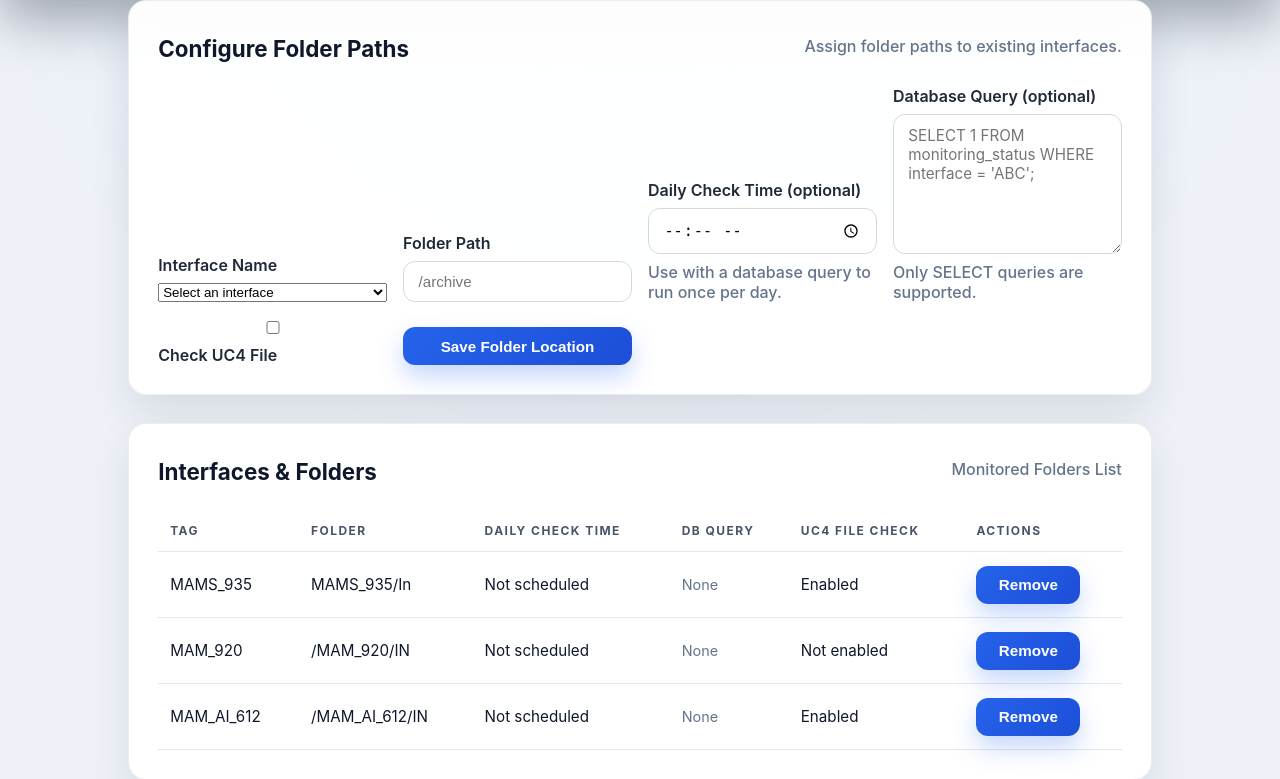
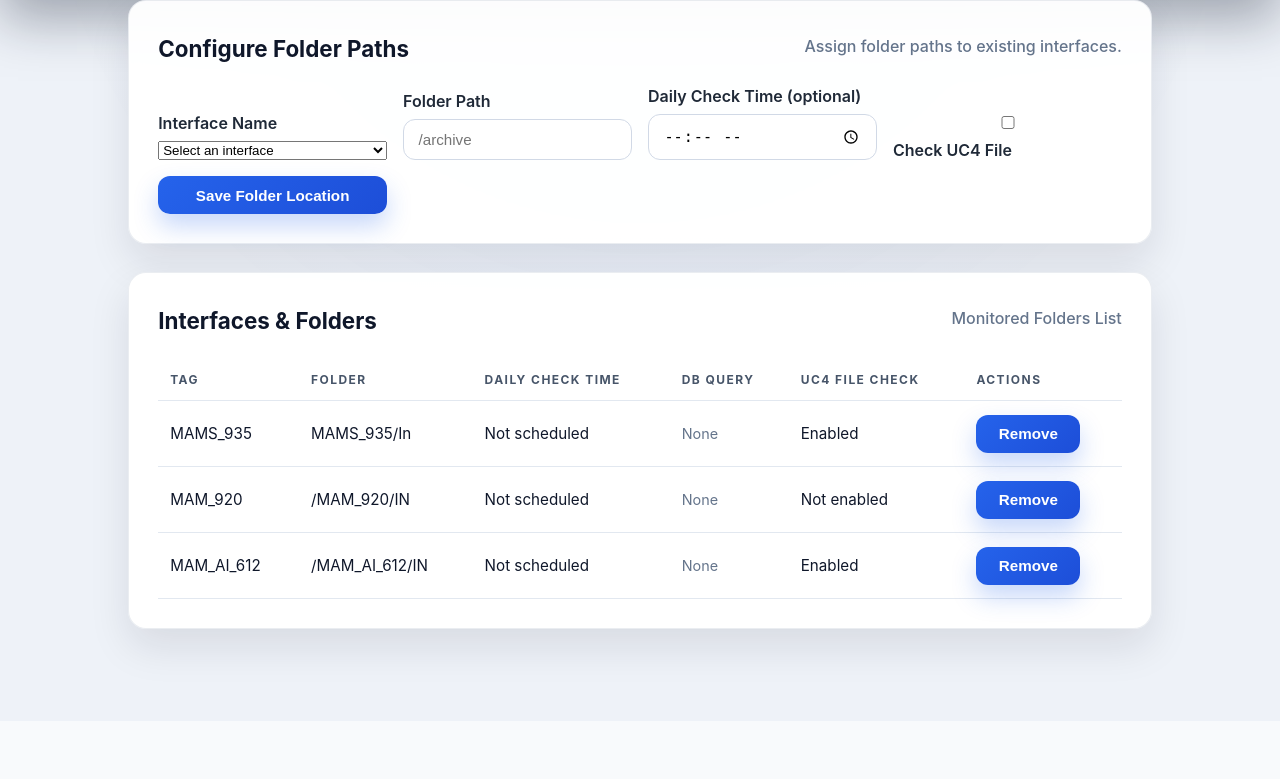
Before and after one commit to kpankaj/MonitoringTool, a Flask app: page /folders in a window 1280 px wide. Shown: the part 190-969 px from the top of the page. After the commit the page ends 861 px from the top, so only its background shows below. Run offline with Flask 3, Linux system fonts and the light colour scheme; data comes from the database, SQL or seed files in the repository.

Commit message:
Remove folders DB query field

```diff
--- a/monitoring_tool/templates/folders.html
+++ b/monitoring_tool/templates/folders.html
@@ -26,12 +26,6 @@
     <label>
       Daily Check Time (optional)
       <input type="time" name="scheduled_time">
-      <span class="helper-text">Use with a database query to run once per day.</span>
-    </label>
-    <label>
-      Database Query (optional)
-      <textarea name="check_query" placeholder="SELECT 1 FROM monitoring_status WHERE interface = 'ABC';"></textarea>
-      <span class="helper-text">Only SELECT queries are supported.</span>
     </label>
     <label class="checkbox-field">
       <input type="checkbox" name="check_uc4_file">
```
